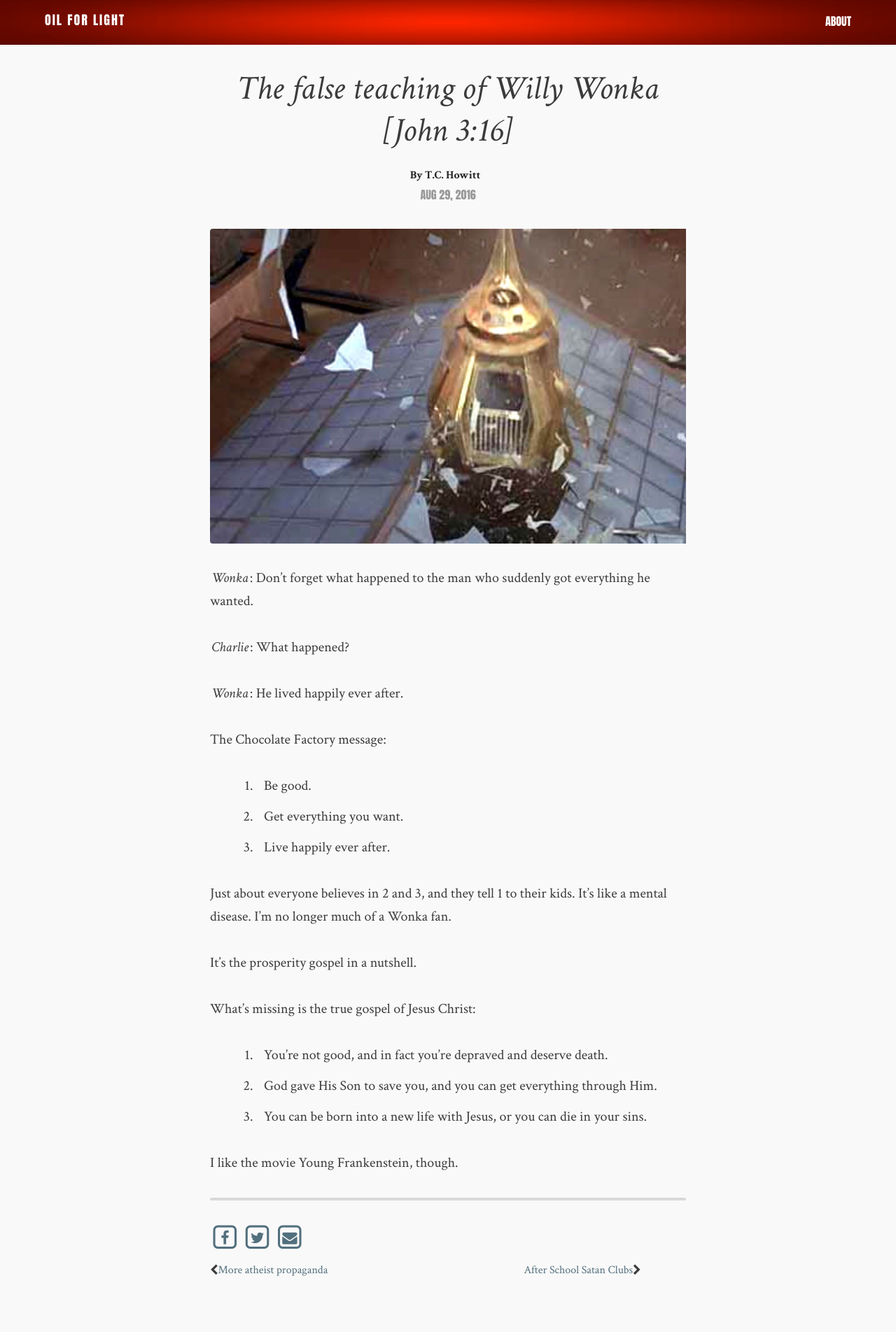
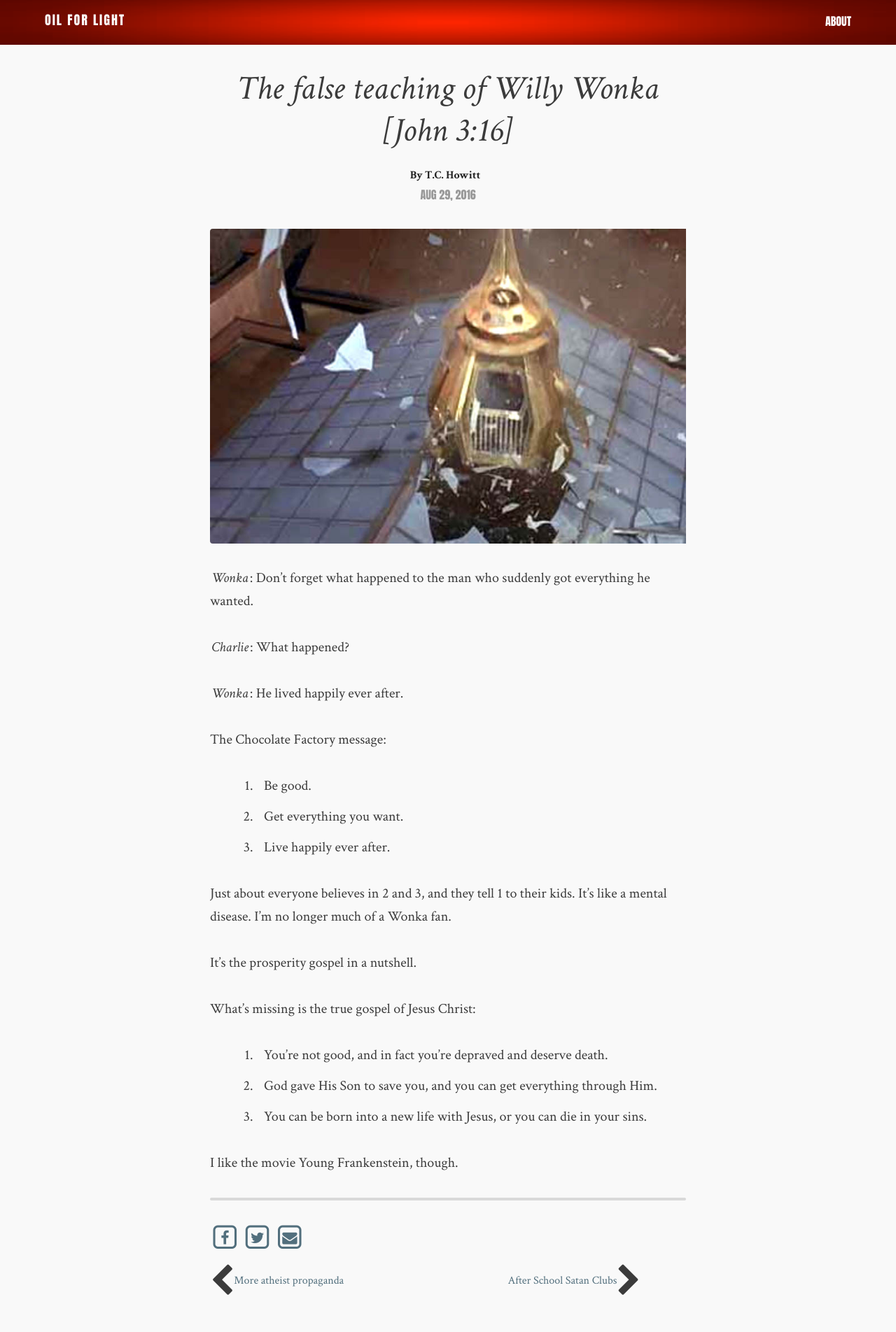
Before and after one commit to flashlightministries/oilforlight, a Jekyll site: the page built from _posts/2016-08-29-willy-wonka-false.md, in a window 1280 px wide. Shown: the whole page at 70% size. Built offline with Jekyll 4.4.1, drawn with Linux system fonts in a browser that asks for light colours; nearby versions of some CDN libraries; before the commit the page ends 1874 px from its top, so only the background shows below that.

Commit message:
Update post.html

```diff
--- a/_layouts/post.html
+++ b/_layouts/post.html
@@ -64,12 +64,12 @@
   <div class="page-nav">
     <span>
       {% if page.next.url %}
-        <span class="left-arrow"><i class="fa fa-chevron-left" aria-hidden="true"></i></span><span><a class="next small" href="{{page.next.url}}">{{page.next.title}}</a></span>
+        <span class="left-arrow"><i class="fa fa-3x fa-chevron-left" aria-hidden="true"></i></span><span><a class="next small" href="{{page.next.url}}">{{page.next.title}}</a></span>
       {% endif %}
     </span>
     <span class="align-right">
       {% if page.previous.url %}
-        <span><a class="prev small" href="{{page.previous.url}}">{{page.previous.title}}</a></span><span><i class="fa fa-chevron-right" aria-hidden="true"></i></span>
+        <span><a class="prev small" href="{{page.previous.url}}">{{page.previous.title}}</a></span><span><i class="fa fa-3x fa-chevron-right" aria-hidden="true"></i></span>
       {% endif %}
     </span>
   </div>
```
